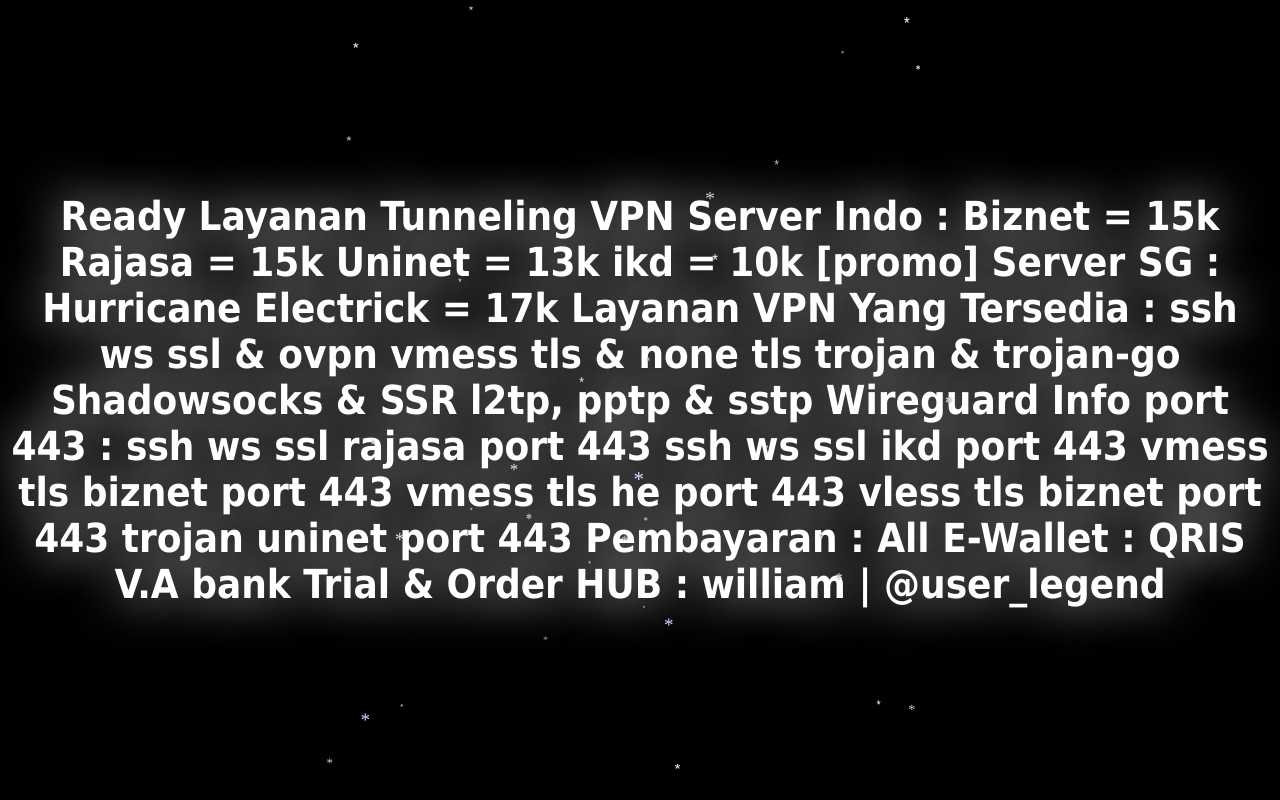
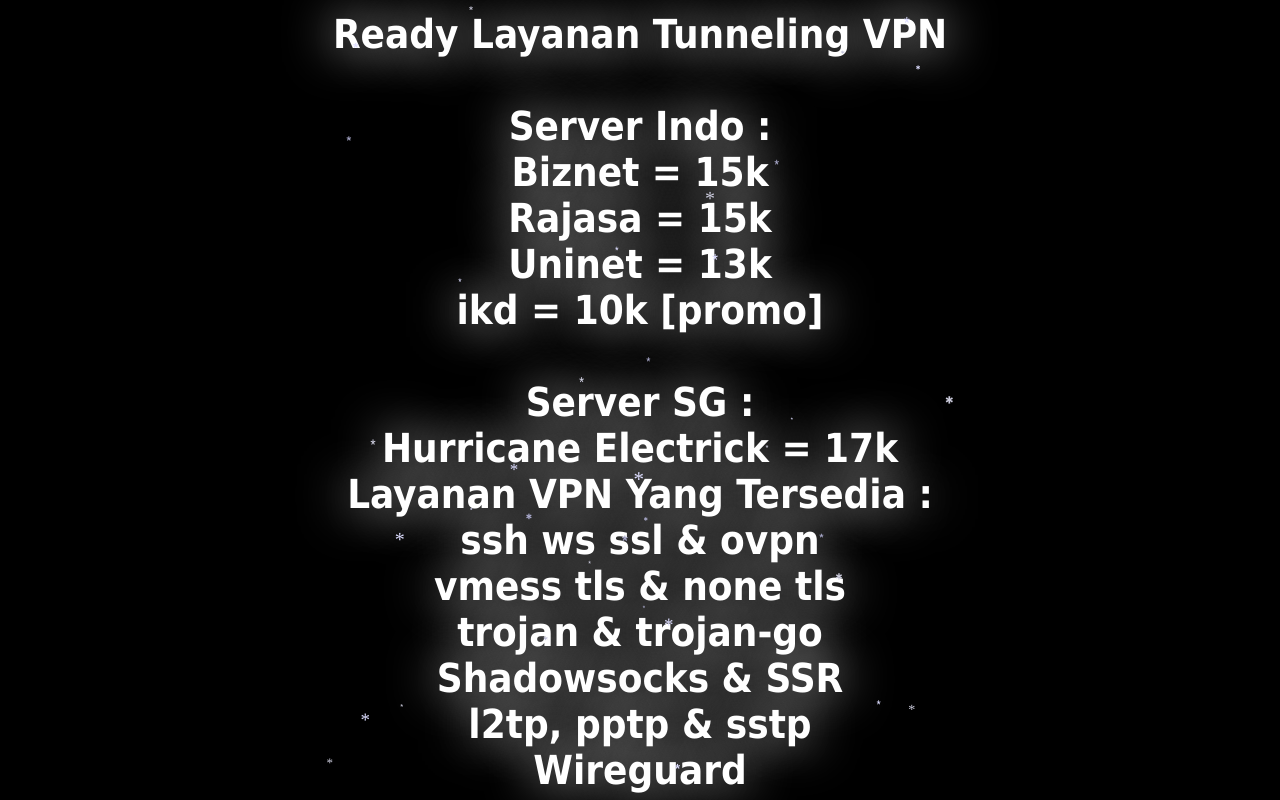
Before and after one commit to xkjdox/ujicoba, a plain HTML site: page PAGE-HTMLKU/index.html in a window 1280 px wide. Shown: the top 800 px of the page. Drawn offline with Linux system fonts and the light colour scheme.

Commit message:
Create index.html

```diff
--- a/PAGE-HTMLKU/index.html
+++ b/PAGE-HTMLKU/index.html
@@ -93,33 +93,34 @@ if (browserok) {
 
 <body bgcolor=black><table width=100% height=100%><td align=center><span style='font: 40px tahoma;size:40px;color:white;text-shadow: 0px 0px 50px;'>
 <b>Ready Layanan Tunneling VPN
-Server Indo :
-<b> Biznet = 15k
-<b> Rajasa = 15k
-<b> Uninet = 13k
-<b> ikd = 10k [promo]
-<b>
-<b>Server SG :
-<b> Hurricane Electrick = 17k
-<b>Layanan VPN Yang Tersedia :
-<b> ssh ws ssl & ovpn
-<b> vmess tls & none tls
-<b> trojan & trojan-go
-<b> Shadowsocks & SSR
-<b> l2tp, pptp & sstp
-<b> Wireguard
-<b>
-<b>Info port 443 :
-<b> ssh ws ssl rajasa port 443
-<b> ssh ws ssl ikd port 443
-<b> vmess tls biznet port 443
-<b> vmess tls he port 443
-<b> vless tls biznet port 443
-<b> trojan uninet port 443
-<b>
-<b>Pembayaran :
-<b>All E-Wallet : QRIS
-<b>V.A bank
-<b>
-<b>Trial & Order HUB : william | @user_legend</b>
+<br>
+<br>Server Indo :
+<br>Biznet = 15k
+<br>Rajasa = 15k
+<br>Uninet = 13k
+<br>ikd = 10k [promo]
+<br>
+<br>Server SG :
+<br>Hurricane Electrick = 17k
+<br>Layanan VPN Yang Tersedia :
+<br>ssh ws ssl & ovpn
+<br>vmess tls & none tls
+<br>trojan & trojan-go
+<br>Shadowsocks & SSR
+<br>l2tp, pptp & sstp
+<br>Wireguard
+<br>
+<br>Info port 443 :
+<br>ssh ws ssl rajasa port 443
+<br>ssh ws ssl ikd port 443
+<br>vmess tls biznet port 443
+<br>vmess tls he port 443
+<br>vless tls biznet port 443
+<br>trojan uninet port 443
+<br>
+<br>Pembayaran :
+<br>All E-Wallet : QRIS
+<br>V.A bank
+<br>
+<br>Trial & Order HUB : william | @user_legend</b>
 </body></html>
```
